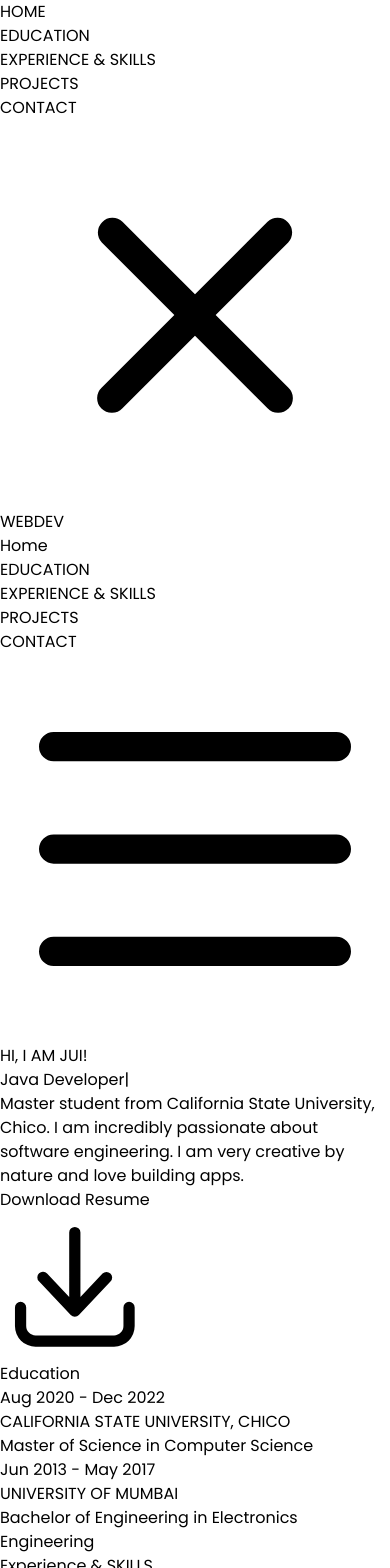
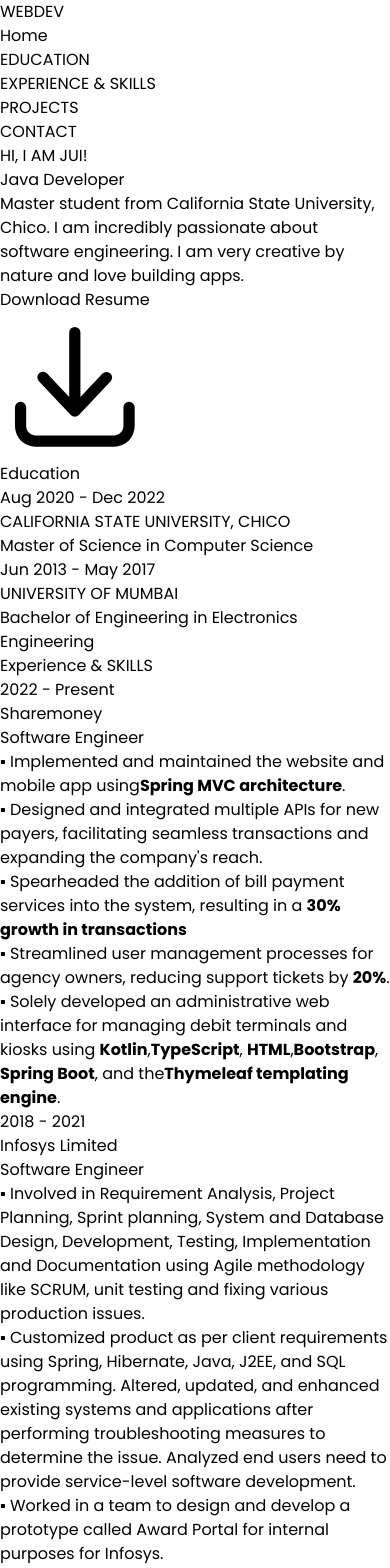
Before and after one commit to JuiD24/portfolio, a Next.js app: page / in a window 390 px wide. Shown: the top 1568 px of the page. Built offline with nearby package versions, Linux system fonts and the light colour scheme.

Commit message:
removed mobile nav

```diff
--- a/Components/Nav.tsx
+++ b/Components/Nav.tsx
@@ -18,9 +18,9 @@
             <div className='nav-link'><Link href="#skills">EXPERIENCE & SKILLS</Link></div>
             <div className='nav-link'><Link href="#projects">PROJECTS</Link></div>
             <div className='nav-link'><Link href="#contact">CONTACT</Link></div>
-            <div onClick={openNav}>
+            {/* <div onClick={openNav}>
                 <Bars3Icon className='w-[2rem] md:hidden h-[2rem] cursor-pointer text-yellow-300'/>
-            </div>
+            </div> */}
         </div>
     </div>
   )
--- a/pages/index.tsx
+++ b/pages/index.tsx
@@ -41,7 +41,7 @@
   return (
     <div className="overflow-x-hidden">
       <div>
-        <MobileNav nav={nav} closeNav={closeNav} />
+        {/* <MobileNav nav={nav} closeNav={closeNav} /> */}
         <Nav openNav={openNav} />
         <Hero />
         <div className="relative z-[30]">
```
